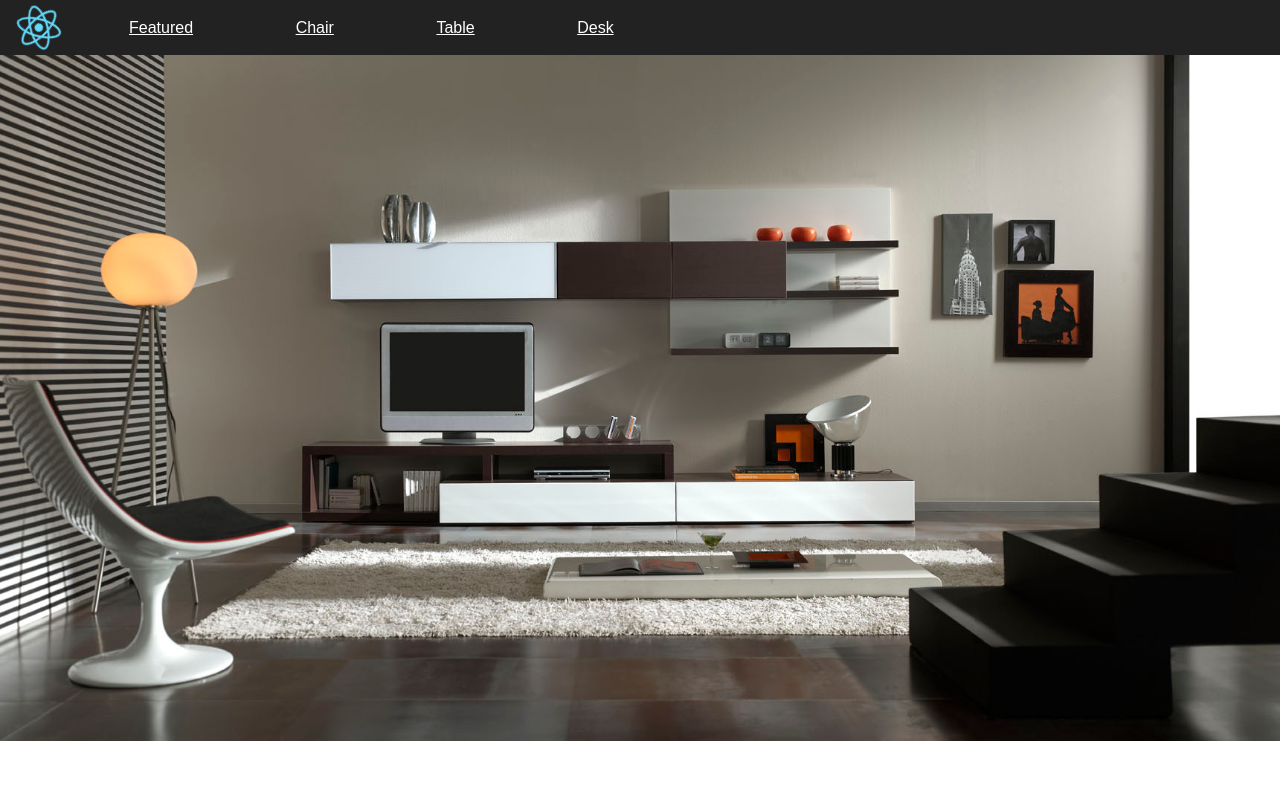
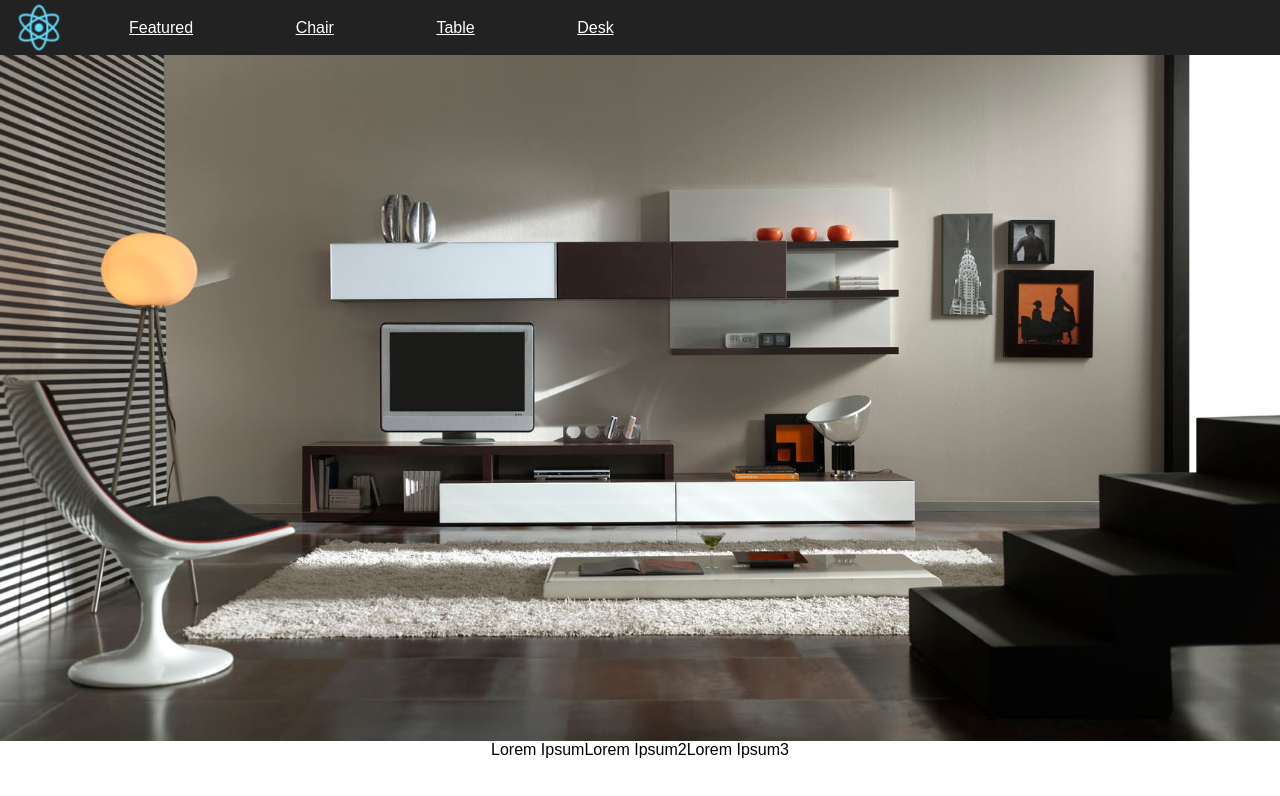
Before and after one commit to dennischoi/Scout-Gather, a React (Create React App) app: page / in a window 1280 px wide. Shown: the top 796 px of the page. Built offline with nearby package versions, Linux system fonts and the light colour scheme.

Commit message:
array feature

```diff
--- a/src/app/components/App.js
+++ b/src/app/components/App.js
@@ -2,6 +2,7 @@ import React, { Component } from 'react';
 
 // Import Components
 import Header from './Header/Header';
+import Featured from './Featured/Featured';
 import Footer from './Footer/Footer';
 
 // Import Styles and Images
@@ -18,6 +19,9 @@ class App extends Component {
         <div className="App-Home">
           <img src={logoBg} className="appBg" alt="logo" />
         </div>
+        <div>
+          <Featured />
+        </div>
         <Footer />
       </div>
     );
--- /dev/null
+++ b/src/app/components/Featured/Featured.js
@@ -0,0 +1,29 @@
+import React, { Component } from 'react';
+
+// Import Components
+// import chairEg from '../images/Valex_homebg.jpg';
+
+class Featured extends Component {
+  constructor(props) {
+    super(props);
+    this.state = {
+      featured: ['Lorem Ipsum', 'Lorem Ipsum2', 'Lorem Ipsum3']
+    };
+  }
+  render() {
+    // const featured = this.state.featured;
+    // featured = featured.map(function(item, index) {
+    //   return(
+    //   )
+    // })
+    return (
+      <section className="Featured">
+        <div>
+          {this.state.featured}
+        </div>
+      </section>
+    );
+  }
+}
+
+export default Featured;
```
Also changed, not shown: src/app/components/ToDo/ToDo.js (deleted, +0 -11 lines), src/app/components/ToDo/ToDoUpdate.js (deleted, +0 -11 lines), src/app/components/Chairs/Chairs.js (added), src/app/components/Desks/Desks.js (added), src/app/components/Tables/Tables.js (added).
